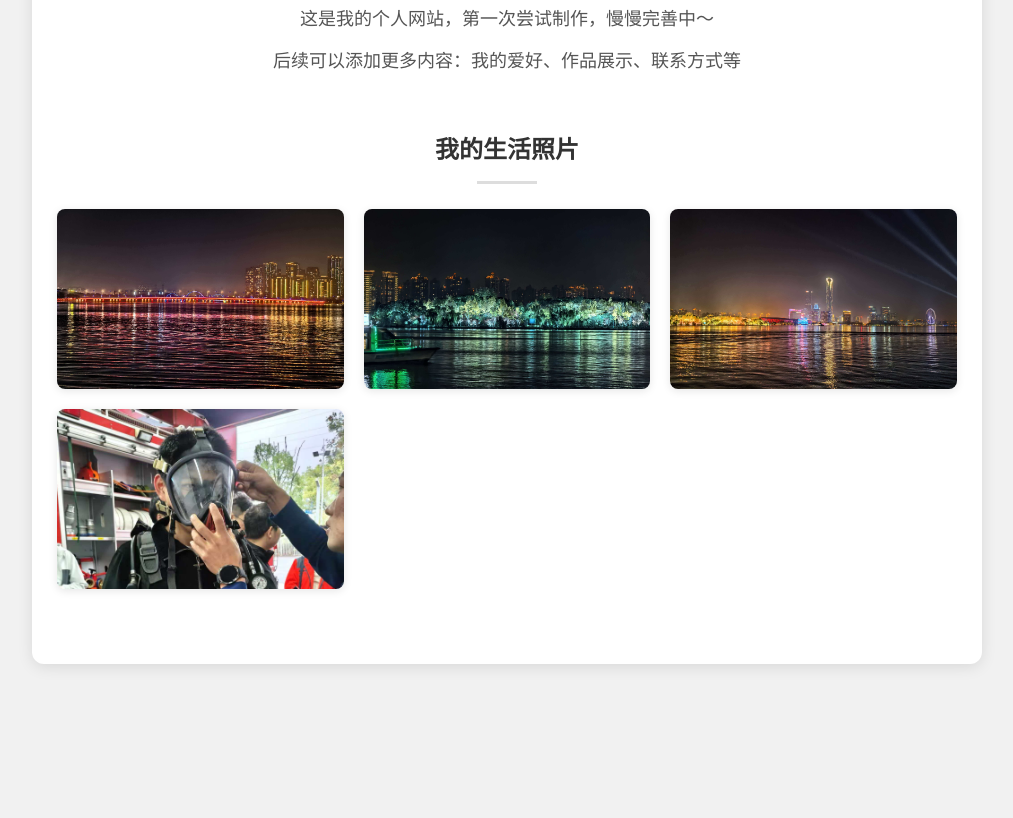
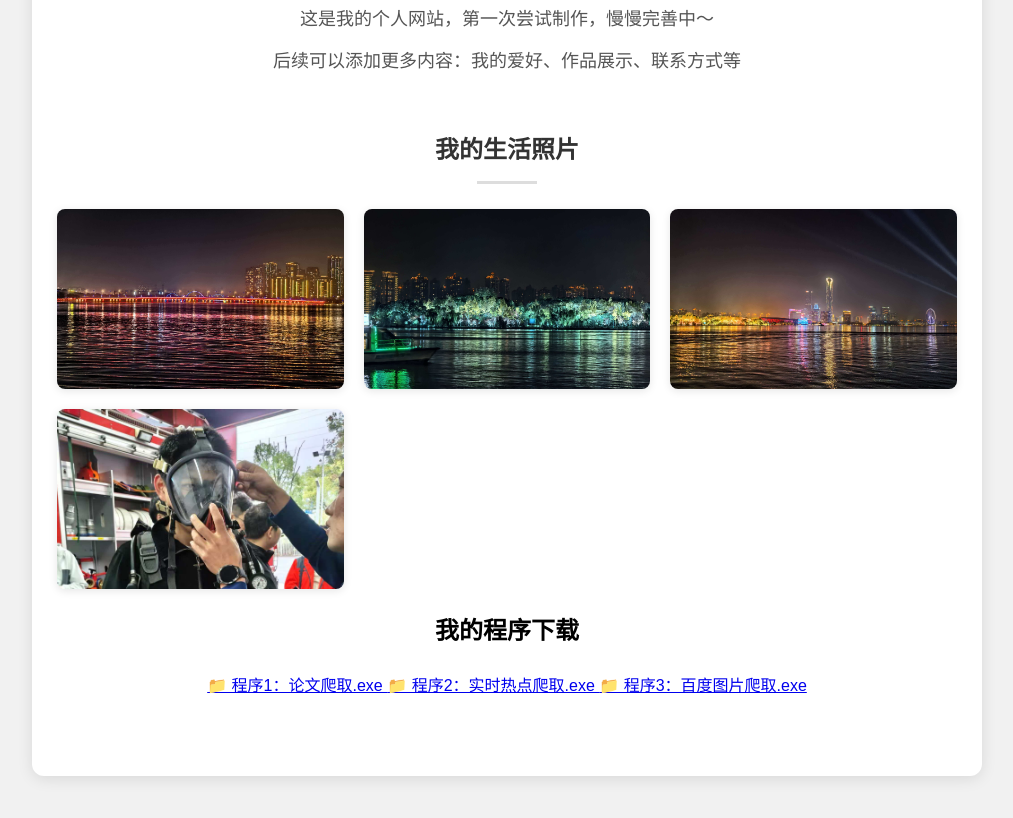
Before and after one commit to lllcx11/liuchengxi.github.io, a plain HTML site: page index.html in a window 1280 px wide. Shown: the part 298-1116 px from the top of the page, without its empty margins (133-1146 px from the left). Before the commit the page ends 1032 px from the top, so only its background shows below. Drawn offline with Linux system fonts and the light colour scheme.

Commit message:
Update index.html

```diff
--- a/index.html
+++ b/index.html
@@ -112,9 +112,27 @@
             <img src="夜游姑苏3.jpg" alt="生活照片3" class="photo-img" />
           </li>
           <li class="photo-item">
-            <img src="消防体验.jpg" alt="生活照片4" class="photo-img align-top" />
+            <img
+              src="消防体验.jpg"
+              alt="生活照片4"
+              class="photo-img align-top"
+            />
           </li>
         </ul>
+        <div class="program-section">
+          <h2 class="program-title">我的程序下载</h2>
+          <div class="program-list">
+            <a href="text.exe" class="program-item" download>
+              📁 程序1：论文爬取.exe
+            </a>
+            <a href="pachong.exe" class="program-item" download>
+              📁 程序2：实时热点爬取.exe
+            </a>
+            <a href="jpg.exe" class="program-item" download>
+              📁 程序3：百度图片爬取.exe
+            </a>
+          </div>
+        </div>
       </div>
     </div>
   </body>
```
